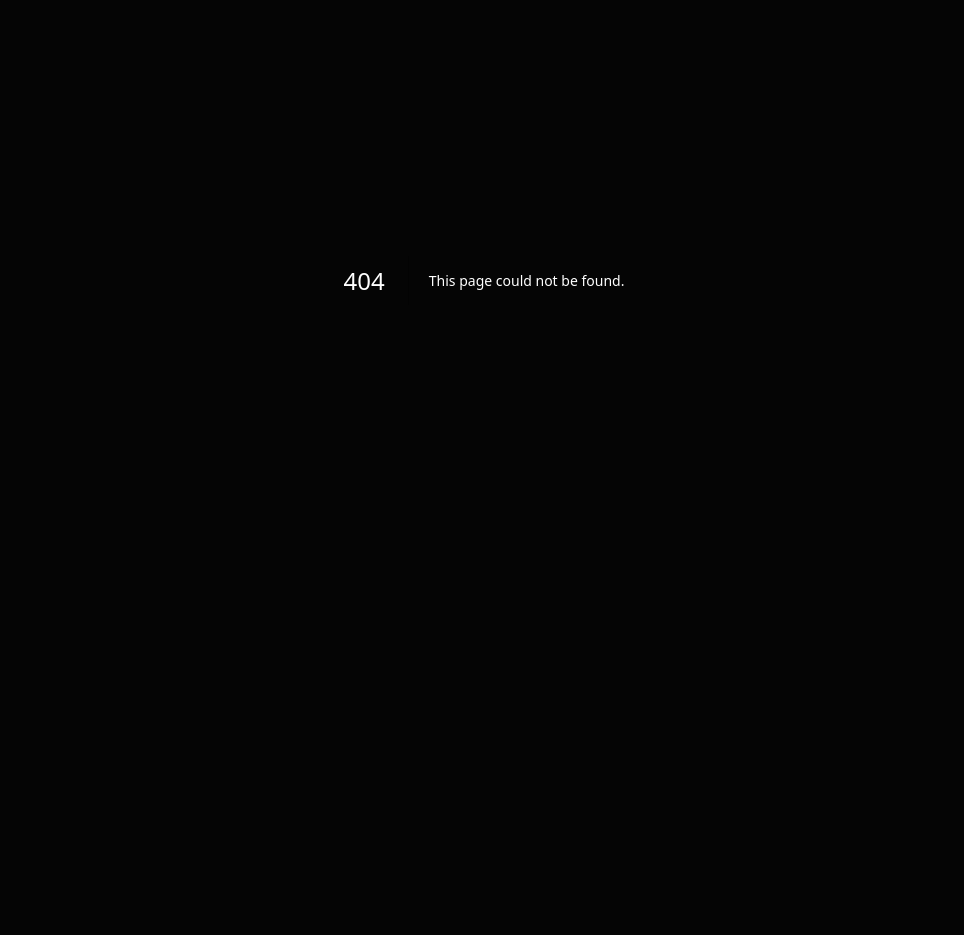
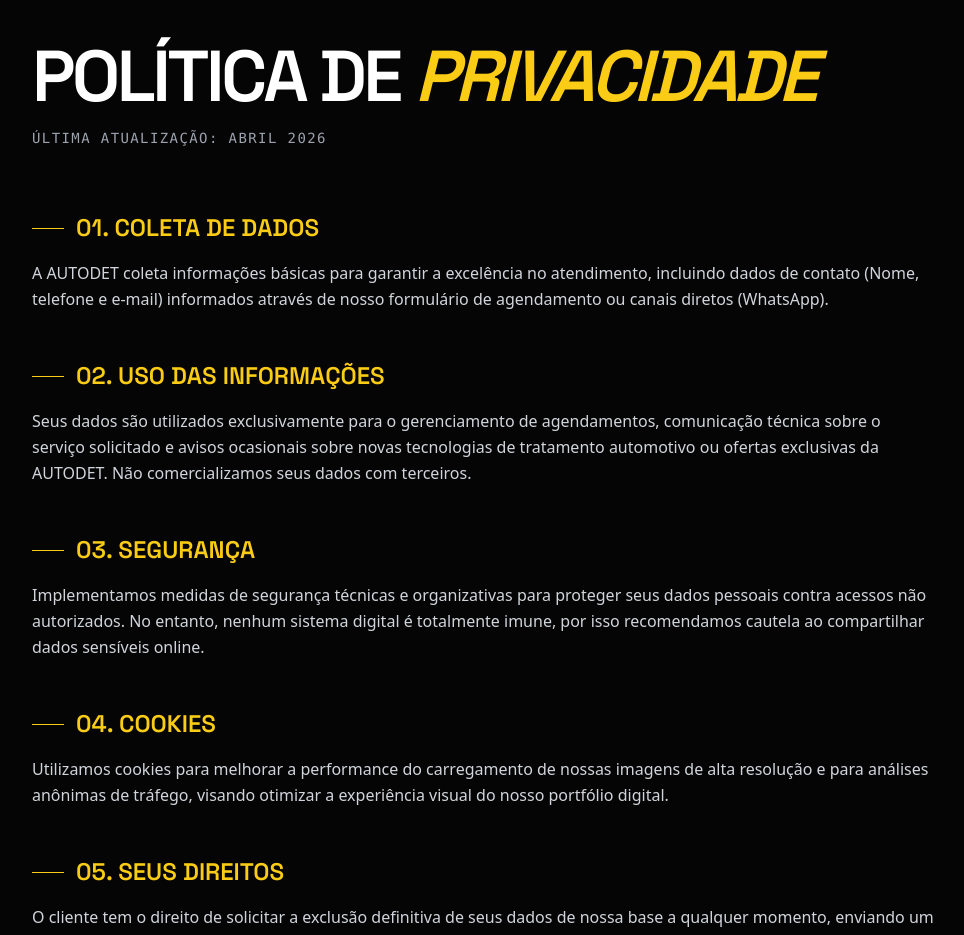
Before and after one commit to gabrieloevangelista/autodet, a Next.js app: page /privacidade in a window 1280 px wide. Before the commit this address had no page. Shown: the part 120-1055 px from the top of the page, without its empty margins (156-1120 px from the left). Before the commit the page ends 800 px from the top, so only its background shows below. Built offline with nearby package versions, Linux system fonts and the light colour scheme.

Commit message:
feat: add privacy policy, terms of use, footer, and journal components

```diff
--- /dev/null
+++ b/src/app/privacidade/page.tsx
@@ -0,0 +1,90 @@
+"use client";
+
+import Navigation from "@/components/Navigation";
+import Footer from "@/components/Footer";
+import { useEffect } from "react";
+import gsap from "gsap";
+import Lenis from "@studio-freight/lenis";
+
+export default function PrivacyPage() {
+  useEffect(() => {
+    const lenis = new Lenis();
+    function raf(time: number) {
+      lenis.raf(time);
+      requestAnimationFrame(raf);
+    }
+    requestAnimationFrame(raf);
+
+    gsap.from(".fade-in", {
+      y: 20,
+      opacity: 0,
+      duration: 1,
+      stagger: 0.1,
+      ease: "power2.out"
+    });
+  }, []);
+
+  return (
+    <main className="bg-[#050505] min-h-screen text-white font-sans">
+      <Navigation />
+
+      <section className="pt-40 pb-20 px-6 md:px-12 max-w-[1000px] mx-auto">
+        <div className="mb-16 fade-in">
+          <h1 className="font-space-grotesk text-5xl md:text-7xl font-bold tracking-tighter mb-4">
+            POLÍTICA DE <span className="text-[#FACC15] italic">PRIVACIDADE</span>
+          </h1>
+          <p className="text-gray-400 font-mono text-sm tracking-widest uppercase">Última atualização: Abril 2026</p>
+        </div>
+
+        <div className="space-y-12 text-gray-300 leading-relaxed fade-in">
+          <section>
+            <h2 className="text-[#FACC15] font-space-grotesk text-2xl font-semibold mb-4 flex items-center gap-3">
+              <span className="w-8 h-px bg-[#FACC15]"></span> 01. COLETA DE DADOS
+            </h2>
+            <p>
+              A AUTODET coleta informações básicas para garantir a excelência no atendimento, incluindo dados de contato (Nome, telefone e e-mail) informados através de nosso formulário de agendamento ou canais diretos (WhatsApp).
+            </p>
+          </section>
+
+          <section>
+            <h2 className="text-[#FACC15] font-space-grotesk text-2xl font-semibold mb-4 flex items-center gap-3">
+              <span className="w-8 h-px bg-[#FACC15]"></span> 02. USO DAS INFORMAÇÕES
+            </h2>
+            <p>
+              Seus dados são utilizados exclusivamente para o gerenciamento de agendamentos, comunicação técnica sobre o serviço solicitado e avisos ocasionais sobre novas tecnologias de tratamento automotivo ou ofertas exclusivas da AUTODET. Não comercializamos seus dados com terceiros.
+            </p>
+          </section>
+
+          <section>
+            <h2 className="text-[#FACC15] font-space-grotesk text-2xl font-semibold mb-4 flex items-center gap-3">
+              <span className="w-8 h-px bg-[#FACC15]"></span> 03. SEGURANÇA
+            </h2>
+            <p>
+              Implementamos medidas de segurança técnicas e organizativas para proteger seus dados pessoais contra acessos não autorizados. No entanto, nenhum sistema digital é totalmente imune, por isso recomendamos cautela ao compartilhar dados sensíveis online.
+            </p>
+          </section>
+
+          <section>
+            <h2 className="text-[#FACC15] font-space-grotesk text-2xl font-semibold mb-4 flex items-center gap-3">
+              <span className="w-8 h-px bg-[#FACC15]"></span> 04. COOKIES
+            </h2>
+            <p>
+              Utilizamos cookies para melhorar a performance do carregamento de nossas imagens de alta resolução e para análises anônimas de tráfego, visando otimizar a experiência visual do nosso portfólio digital.
+            </p>
+          </section>
+
+          <section>
+            <h2 className="text-[#FACC15] font-space-grotesk text-2xl font-semibold mb-4 flex items-center gap-3">
+              <span className="w-8 h-px bg-[#FACC15]"></span> 05. SEUS DIREITOS
+            </h2>
+            <p>
+              O cliente tem o direito de solicitar a exclusão definitiva de seus dados de nossa base a qualquer momento, enviando um e-mail para contato@autodet.com.br. Atuamos em total conformidade com a LGPD (Lei Geral de Proteção de Dados).
+            </p>
+          </section>
+        </div>
+      </section>
+
+      <Footer />
+    </main>
+  );
+}
--- /dev/null
+++ b/src/app/termos/page.tsx
@@ -0,0 +1,90 @@
+"use client";
+
+import Navigation from "@/components/Navigation";
+import Footer from "@/components/Footer";
+import { useEffect } from "react";
+import gsap from "gsap";
+import Lenis from "@studio-freight/lenis";
+
+export default function TermsPage() {
+  useEffect(() => {
+    const lenis = new Lenis();
+    function raf(time: number) {
+      lenis.raf(time);
+      requestAnimationFrame(raf);
+    }
+    requestAnimationFrame(raf);
+
+    gsap.from(".fade-in", {
+      y: 20,
+      opacity: 0,
+      duration: 1,
+      stagger: 0.1,
+      ease: "power2.out"
+    });
+  }, []);
+
+  return (
+    <main className="bg-[#050505] min-h-screen text-white font-sans">
+      <Navigation />
+
+      <section className="pt-40 pb-20 px-6 md:px-12 max-w-[1000px] mx-auto">
+        <div className="mb-16 fade-in">
+          <h1 className="font-space-grotesk text-5xl md:text-7xl font-bold tracking-tighter mb-4">
+            TERMOS DE <span className="text-[#FACC15] italic">USO</span>
+          </h1>
+          <p className="text-gray-400 font-mono text-sm tracking-widest uppercase">Última atualização: Abril 2026</p>
+        </div>
+
+        <div className="space-y-12 text-gray-300 leading-relaxed fade-in">
+          <section>
+            <h2 className="text-[#FACC15] font-space-grotesk text-2xl font-semibold mb-4 flex items-center gap-3">
+              <span className="w-8 h-px bg-[#FACC15]"></span> 01. ACEITAÇÃO
+            </h2>
+            <p>
+              Ao acessar e utilizar os serviços da AUTODET, você concorda em cumprir e estar vinculado aos seguintes termos e condições. Nossos serviços são focados em estética automotiva de alto padrão e atendimento especializado a domicílio ou em nosso estúdio.
+            </p>
+          </section>
+
+          <section>
+            <h2 className="text-[#FACC15] font-space-grotesk text-2xl font-semibold mb-4 flex items-center gap-3">
+              <span className="w-8 h-px bg-[#FACC15]"></span> 02. SERVIÇOS
+            </h2>
+            <p>
+              A AUTODET reserva-se o direito de recusar serviços em veículos que apresentem condições estruturais comprometidas ou que possam oferecer risco à segurança de nossos profissionais. O escopo do serviço é definido no momento da reserva e qualquer alteração posterior deve ser acordada entre as partes.
+            </p>
+          </section>
+
+          <section>
+            <h2 className="text-[#FACC15] font-space-grotesk text-2xl font-semibold mb-4 flex items-center gap-3">
+              <span className="w-8 h-px bg-[#FACC15]"></span> 03. AGENDAMENTO E CANCELAMENTO
+            </h2>
+            <p>
+              Agendamentos devem ser feitos com antecedência mínima de 48 horas. Cancelamentos realizados com menos de 24 horas de antecedência podem estar sujeitos a taxas de administrativo. Valorizamos o tempo de nossos clientes e de nossa equipe técnica.
+            </p>
+          </section>
+
+          <section>
+            <h2 className="text-[#FACC15] font-space-grotesk text-2xl font-semibold mb-4 flex items-center gap-3">
+              <span className="w-8 h-px bg-[#FACC15]"></span> 04. RESPONSABILIDADES
+            </h2>
+            <p>
+              O cliente é responsável por remover objetos de valor do interior do veículo antes do início do serviço. A AUTODET utiliza produtos e técnicas de ponta, porém não se responsabiliza por danos pré-existentes ou oxidações ocultas que possam vir à tona durante o processo de limpeza profunda.
+            </p>
+          </section>
+
+          <section>
+            <h2 className="text-[#FACC15] font-space-grotesk text-2xl font-semibold mb-4 flex items-center gap-3">
+              <span className="w-8 h-px bg-[#FACC15]"></span> 05. PAGAMENTO
+            </h2>
+            <p>
+              Os pagamentos podem ser realizados via PIX, Cartão de Crédito ou Faturamento para empresas parceiras. O serviço só é considerado finalizado após a inspeção conjunta entre o técnico e o cliente.
+            </p>
+          </section>
+        </div>
+      </section>
+
+      <Footer />
+    </main>
+  );
+}
--- a/src/components/Footer.tsx
+++ b/src/components/Footer.tsx
@@ -81,8 +81,8 @@
             © {new Date().getFullYear()} AUTODET STUDIO. TODOS OS DIREITOS RESERVADOS.
           </p>
           <div className="flex gap-6">
-            <a href="#" className="text-gray-600 hover:text-gray-300 text-xs font-mono">TERMOS</a>
-            <a href="#" className="text-gray-600 hover:text-gray-300 text-xs font-mono">PRIVACIDADE</a>
+            <a href="/termos" className="text-gray-600 hover:text-gray-300 text-xs font-mono">TERMOS</a>
+            <a href="/privacidade" className="text-gray-600 hover:text-gray-300 text-xs font-mono">PRIVACIDADE</a>
           </div>
         </div>
       </div>
--- a/src/components/Journal.tsx
+++ b/src/components/Journal.tsx
@@ -125,7 +125,7 @@
             label: "Cockpit",
             title: "Detalhamento Lógico",
             desc: "Limpeza minuciosa de cada fresta, botão e costura do interior.",
-            image: "mclaren_steering_wheel_detail_1775250416086_rev_1775251402975.png"
+            image: "mclaren_steering_wheel_detail.png"
           },
           {
             label: "Couro",
```
